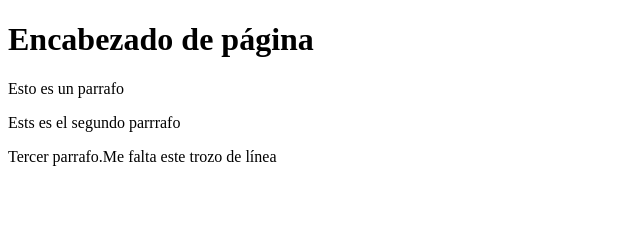
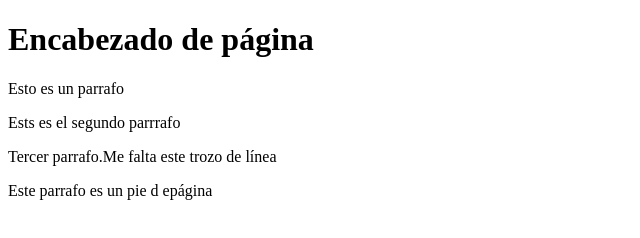
Before and after one commit to rsalesbeltra/29Octubre, a plain HTML site: page index.html in a window 1280 px wide. Shown: the whole page, without its empty margins (0-640 px from the left). Drawn offline with Linux system fonts and the light colour scheme.

Commit message:
añadido pie de página

```diff
--- a/index.html
+++ b/index.html
@@ -11,5 +11,6 @@
     <p>Esto es un parrafo</p>
     <p>Ests es el segundo parrrafo</p>
     <p>Tercer parrafo.Me falta este trozo de línea</p>
+    <p>Este parrafo es un pie d epágina</p>
 </body>
 </html>
```
